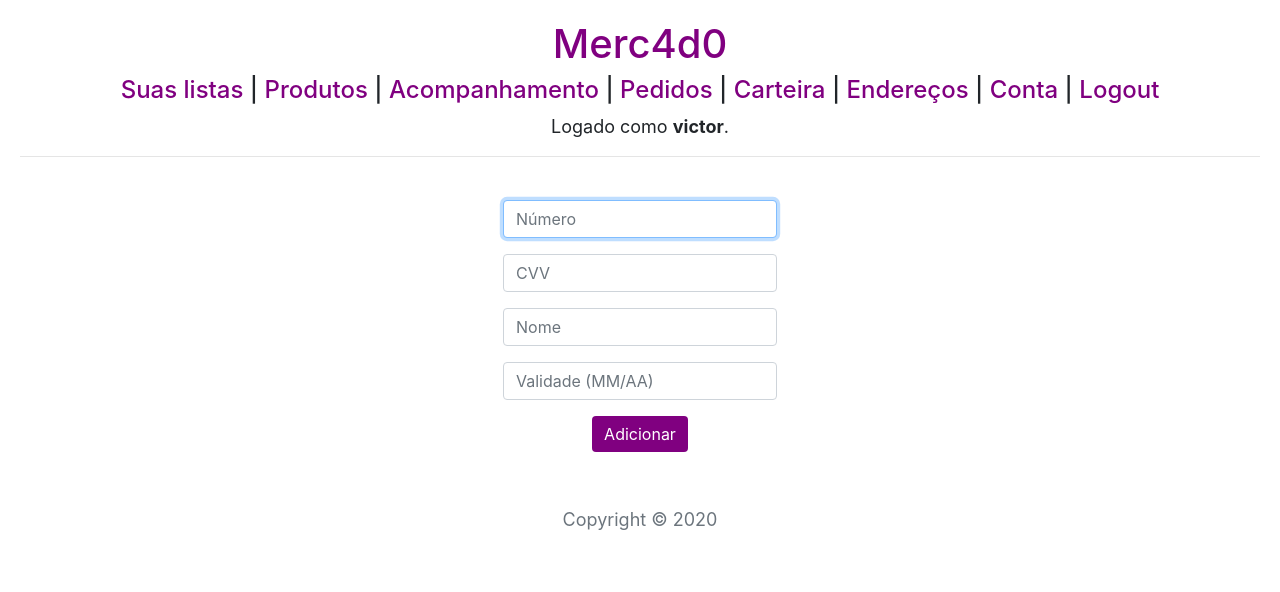
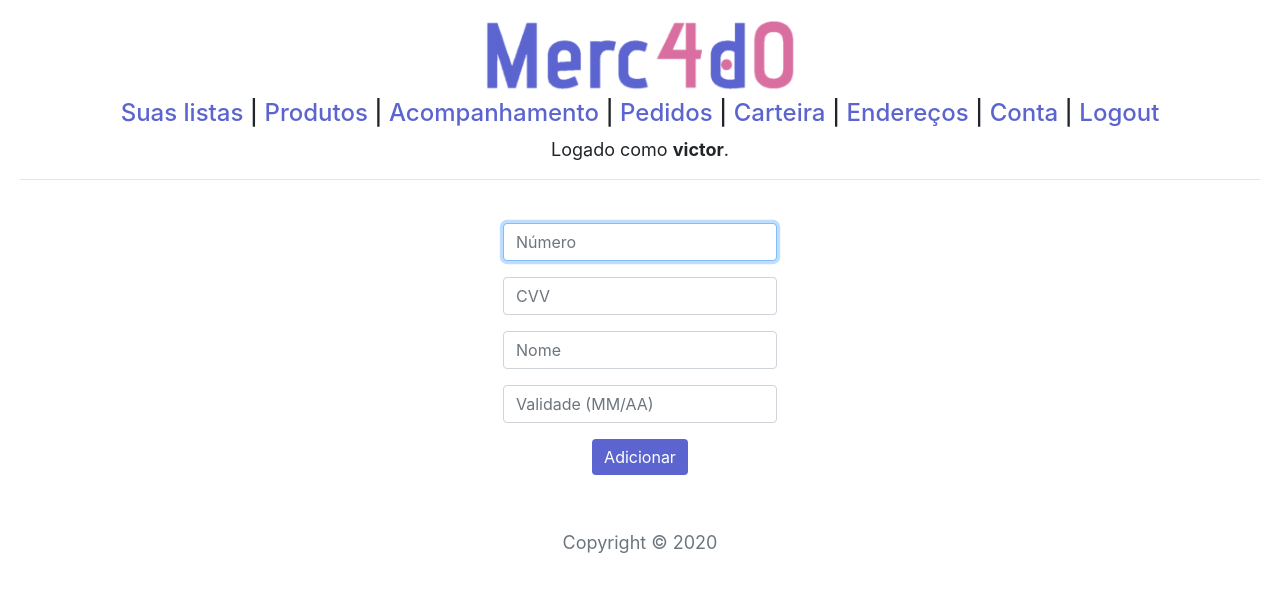
Before and after one commit to victor-kowalski-m/merc4d0, a Django app: page /cartao in a window 1280 px wide. Shown: the top 592 px of the page. Run offline with Django 3.2, Linux system fonts and the light colour scheme; a user stored in the database is signed in; some libraries are stand-ins or nearby versions.

Commit message:
Loco adicionada

```diff
--- a/compras/static/compras/styles.css
+++ b/compras/static/compras/styles.css
@@ -1,3 +1,14 @@
+:root {
+  --primary-color: #5c65cf;
+  --secondary-color: #d96fa0;
+  --primary-background: #fffaea;
+  --secondary-background: #f4a896;
+  --tertiary-background: #ffd494;
+  font-family: Montserrat, sans-serif;
+  font-size: 16px;
+  line-height: 1.5em;
+}
+
 body {
     padding: 20px;
     font-size: large;
@@ -16,21 +27,25 @@ input[type=number] {
 }
 
 a {
-  color: purple;
+  color: var(--primary-color);
+}
+
+img {
+  width: 25%;
 }
 
 a:hover {
-  color:rgb(177, 2, 177);
+  color: var(--secondary-color);
   text-decoration: none;
 }
 
 .btn-primary {
-  background-color: purple;
-  border: purple;
+  background-color: var(--primary-color);
+  border: var(--primary-color);
 }
 
 .btn-primary:hover{
-  background-color:rgb(177, 2, 177);;
+  background-color:var(--secondary-color);
 }
 
 body .form-control
--- a/compras/templates/compras/layout.html
+++ b/compras/templates/compras/layout.html
@@ -31,8 +31,9 @@
     </script>
 
 </head>
+
 <body>
-    <h1><a href="{% url 'index' %}">Merc4d0</a></h1>
+    <h1><a href="{% url 'index' %}"> <img src="{%  static 'compras/LogoMerc4d0.png' %}" alt="LogoMerc4d0"></a></h1>
     <h4>
         <nav>
             {% if not user.is_authenticated %}
@@ -67,7 +68,7 @@
     {% if messages %}
     <ul class="messages">
         {% for message in messages %}
-            <li{% if message.tags %} class="{{ message.tags }}"{% endif %}><i>{{ message }}</i></li>
+        <li{% if message.tags %} class="{{ message.tags }}" {% endif %}><i>{{ message }}</i></li>
             {% endfor %}
     </ul>
     {% endif %}
```
Also changed, not shown: compras/static/compras/LogoMerc4d0.png (added). Lines whose indentation alone changed are shown as unchanged.
